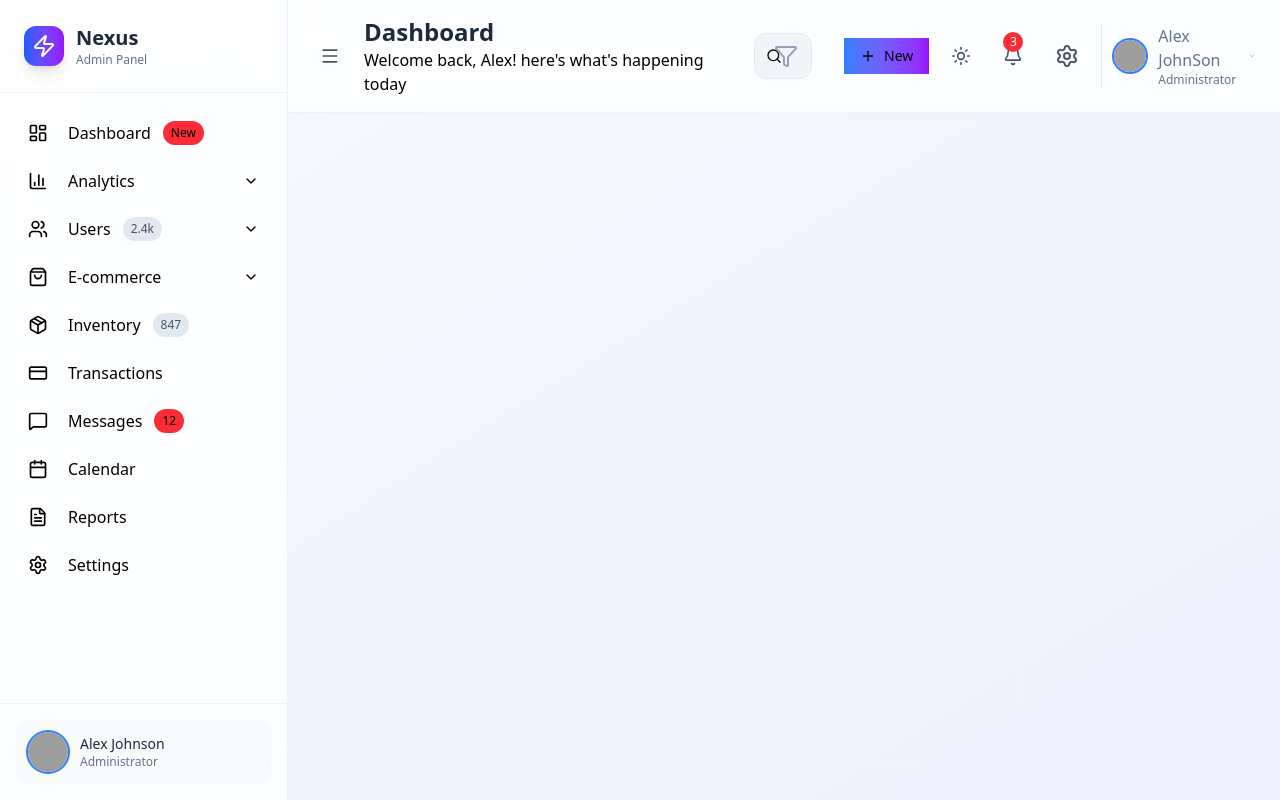
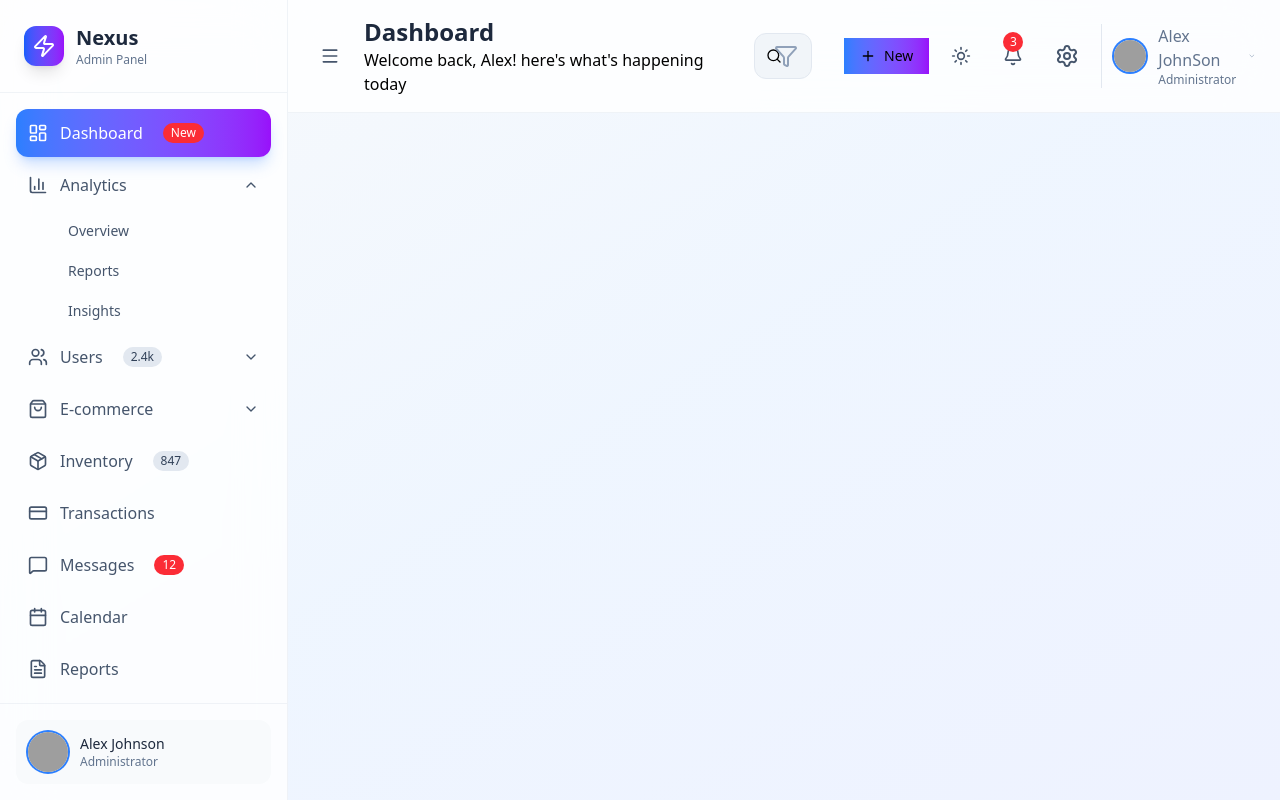
Before and after one commit to DNishadini/Admin_Dashboard, a React (Vite) app: page / in a window 1280 px wide. Both pictures are taken after a click on the button "Analytics". Built offline with nearby package versions, Linux system fonts and the light colour scheme; grey boxes are pictures that could not be loaded.

Commit message:
Changes in sidebar

```diff
--- a/src/App.jsx
+++ b/src/App.jsx
@@ -1,11 +1,18 @@
 import Header from "./components/Layout/Header";
 import Sidebar from "./components/Layout/Sidebar";
-import React from "react";
+import React, { useState } from "react";
 function App() {
+  const [sideBarCollapsed, setSideBarCollapsed] = useState(false);
+  const [currentPage, setCurrentPage] = useState("dashboard");
   return (
     <div className="min-h-screen bg-gradient-to-br from-slate-50 via-blue-50 to-indigo-50 dark:from-slate-900 dark:via-slate-800 dark:to-slate-900 transition-all duration-500">
       <div className="flex h-screen overflow-hidden">
-        <Sidebar />
+        <Sidebar
+          collapsed={sideBarCollapsed}
+          onToggle={() => setSideBarCollapsed(!sideBarCollapsed)}
+          currentPage={currentPage}
+          onPageChange={setCurrentPage}
+        />
         <div className="flex-1 flex flex-col overflow-hidden">
           <Header />
         </div>
--- a/src/components/Layout/Sidebar.jsx
+++ b/src/components/Layout/Sidebar.jsx
@@ -1,3 +1,4 @@
+import React, { useState } from "react";
 import {
   LayoutDashboard,
   Zap,
@@ -18,7 +19,6 @@ const menuItems = [
     id: "dashboard",
     icon: LayoutDashboard,
     label: "Dashboard",
-    active: true,
     badge: "New",
   },
   {
@@ -28,7 +28,7 @@ const menuItems = [
     submenu: [
       { id: "overview", label: "Overview" },
       { id: "reports", label: "Reports" },
-      { id: "insights", label: "Insighnts" },
+      { id: "insights", label: "Insights" },
     ],
   },
   {
@@ -85,15 +85,36 @@ const menuItems = [
     label: "Settings",
   },
 ];
-function Sidebar() {
+
+function Sidebar({ collapsed, onToggle, currentPage, onPageChange }) {
+  const [openMenu, setOpenMenu] = useState(null);
+
+  const handleMenuClick = (item) => {
+    if (item.submenu) {
+      setOpenMenu(openMenu === item.id ? null : item.id);
+    } else {
+      onPageChange(item.id);
+      setOpenMenu(null);
+    }
+  };
+
   return (
-    <div className="w-72 bg-white/80 dark:bg-slate-900/80 backdrop-blur-xl border-r border-slate-200/50 dark:border-slate-700/50 flex flex-col relative z-10">
+    <aside
+      className={`${
+        collapsed ? "w-20" : "w-72"
+      } transition-all duration-300 ease-in-out
+      bg-white/80 dark:bg-slate-900/80 backdrop-blur-xl
+      border-r border-slate-200/50 dark:border-slate-700/50
+      flex flex-col`}
+    >
       {/* HEADER */}
       <div className="p-6 border-b border-slate-200/50 dark:border-slate-700/50">
-        <div className="flex items-center space-x-3">
+        <div className="flex items-center gap-3">
           <div className="w-10 h-10 bg-gradient-to-r from-blue-600 to-purple-600 rounded-xl flex items-center justify-center shadow-lg">
             <Zap className="w-6 h-6 text-white" />
           </div>
+
+          {!collapsed && (
             <div>
               <h1 className="text-xl font-bold text-slate-800 dark:text-white">
                 Nexus
@@ -102,50 +123,94 @@ function Sidebar() {
                 Admin Panel
               </p>
             </div>
+          )}
         </div>
       </div>
 
-      {/* NAV (MENU AREA) */}
+      {/* NAVIGATION */}
       <nav className="flex-1 p-4 overflow-y-auto">
+        <div className="space-y-1">
           {menuItems.map((item) => {
+            const isActive =
+              currentPage === item.id ||
+              (item.submenu && item.submenu.some((s) => s.id === currentPage));
+
+            const isOpen = openMenu === item.id;
+
             return (
-            <diV key={item.id}>
+              <div key={item.id}>
                 <button
-                className={`w-full flex items-center justify-between p-3 rounded-xl transition-all duration-200`}
+                  onClick={() => handleMenuClick(item)}
+                  className={`w-full flex items-center justify-between p-3 rounded-xl transition-all duration-200
+                    ${
+                      isActive
+                        ? "bg-gradient-to-r from-blue-500 to-purple-600 text-white shadow-lg shadow-blue-500/25"
+                        : "text-slate-600 dark:text-slate-300 hover:bg-slate-100 dark:hover:bg-slate-800/50"
+                    }`}
                 >
-                <div className="flex items-center space-x-3">
-                  <item.icon className={`w-5 h-5`} />
-                  <>
-                    <span className="font-medium ml-2">{item.label}</span>
-                    {item.badge && (
-                      <span className="px-2 py-1 text-xs bg-red-500 text-white- rounded-full">
+                  <div className="flex items-center gap-3">
+                    <item.icon className="w-5 h-5" />
+
+                    {!collapsed && (
+                      <span className="font-medium">{item.label}</span>
+                    )}
+
+                    {!collapsed && item.badge && (
+                      <span className="ml-2 px-2 py-0.5 text-xs rounded-full bg-red-500 text-white">
                         {item.badge}
                       </span>
                     )}
-                    {item.count && (
-                      <span className="px-2 py-1 text-xs bg-slate-200 dark:bg-slate-700 text-slate-600 dark:text-slate-300 rounded-full">
+
+                    {!collapsed && item.count && (
+                      <span className="ml-2 px-2 py-0.5 text-xs rounded-full bg-slate-200 dark:bg-slate-700 text-slate-700 dark:text-slate-300">
                         {item.count}
                       </span>
                     )}
-                  </>
                   </div>
-                {item.submenu && (
-                  <ChevronDown className="w-4 h-4 transition-transform" />
+
+                  {!collapsed && item.submenu && (
+                    <ChevronDown
+                      className={`w-4 h-4 transition-transform ${
+                        isOpen ? "rotate-180" : ""
+                      }`}
+                    />
                   )}
                 </button>
-            </diV>
+
+                {/* SUBMENU */}
+                {!collapsed && item.submenu && isOpen && (
+                  <div className="ml-10 mt-1 space-y-1">
+                    {item.submenu.map((sub) => (
+                      <button
+                        key={sub.id}
+                        onClick={() => onPageChange(sub.id)}
+                        className={`block w-full text-left px-3 py-2 text-sm rounded-lg transition
+                          ${
+                            currentPage === sub.id
+                              ? "bg-slate-200 dark:bg-slate-700 text-slate-900 dark:text-white"
+                              : "text-slate-600 dark:text-slate-400 hover:bg-slate-100 dark:hover:bg-slate-800"
+                          }`}
+                      >
+                        {sub.label}
+                      </button>
+                    ))}
+                  </div>
+                )}
+              </div>
             );
           })}
+        </div>
       </nav>
 
-      {/* USER PROFILE (BOTTOM) */}
-      <div className="p-4 border-t border-slate-200/50 dark:border-slate-700/50 mt-auto">
-        <div className="flex items-center space-x-3 p-3 rounded-xl bg-slate-50 dark:bg-slate-800/50">
+      {/* USER PROFILE */}
+      <div className="p-4 border-t border-slate-200/50 dark:border-slate-700/50">
+        <div className="flex items-center gap-3 p-3 rounded-xl bg-slate-50 dark:bg-slate-800/50">
           <img
             src="https://i.pravatar.cc/100"
             alt="user"
             className="w-10 h-10 rounded-full ring-2 ring-blue-500"
           />
+          {!collapsed && (
             <div>
               <p className="text-sm font-medium text-slate-800 dark:text-white">
                 Alex Johnson
@@ -154,9 +219,10 @@ function Sidebar() {
                 Administrator
               </p>
             </div>
+          )}
         </div>
       </div>
-    </div>
+    </aside>
   );
 }
 
```
Lines whose indentation alone changed are shown as unchanged.
